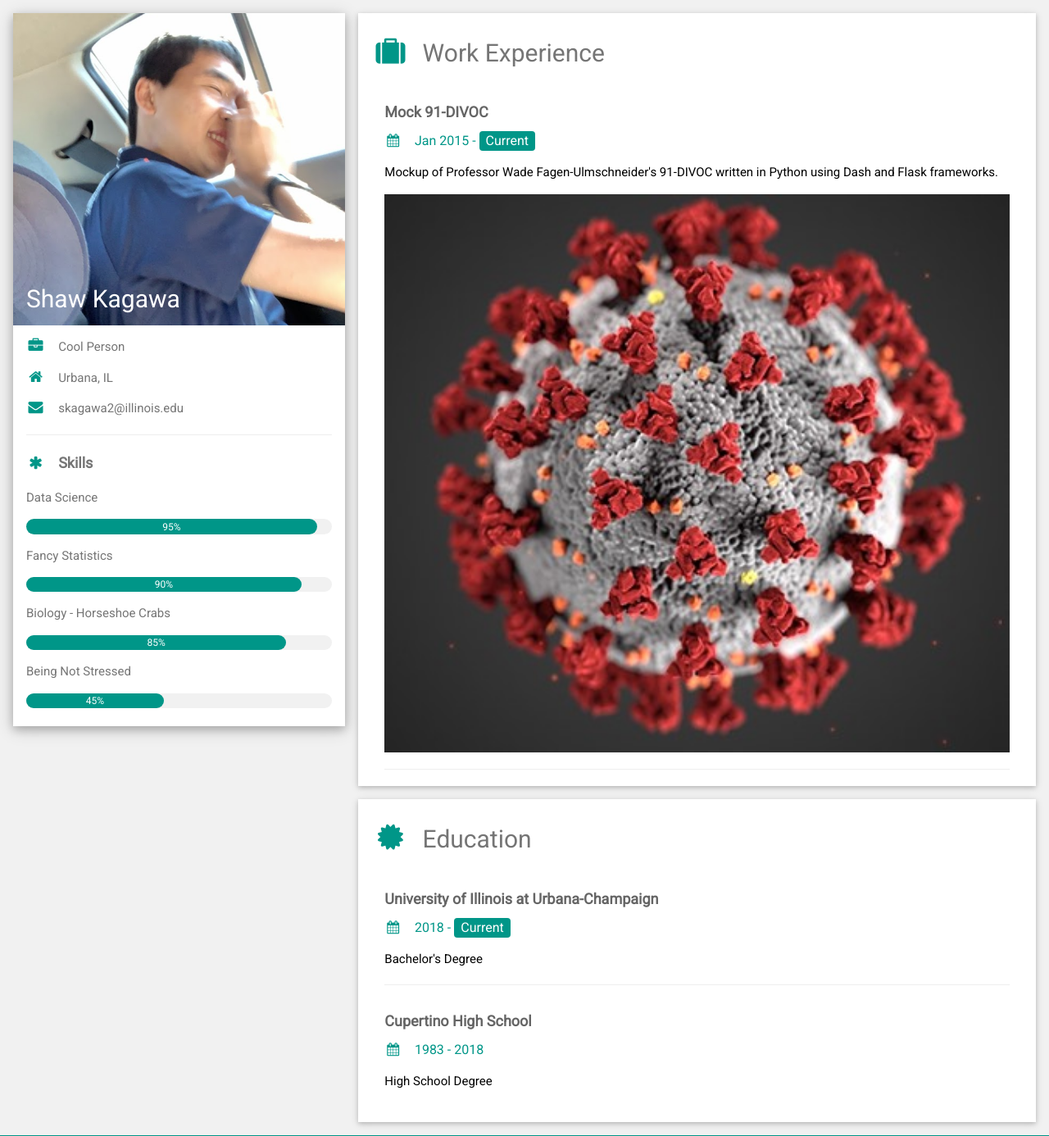
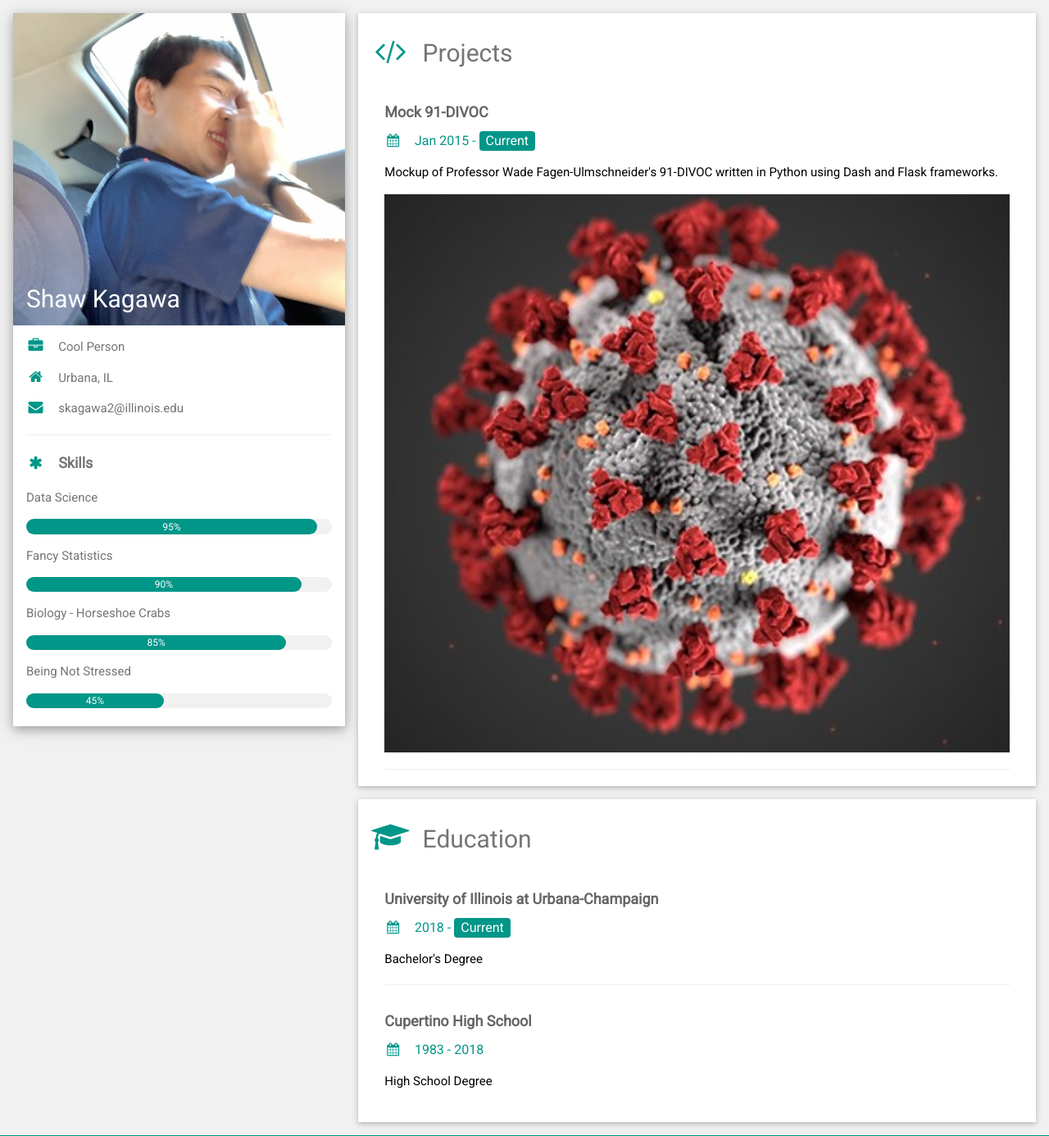
Before and after one commit to AIDA-UIUC/datascience-workshops, a Flask app: template wk08_dash/templates/index.html in a window 1280 px wide. Shown: the top 1386 px of the page at 82% size. Run offline with Flask 3, Linux system fonts and the light colour scheme; the template is opened without the code that fills it, so the values that code supplies are empty; parts of the project's set-up code (start-up, migrations or seed data) failed here and were passed over.

Commit message:
updating index page

```diff
--- a/wk08_dash/templates/index.html
+++ b/wk08_dash/templates/index.html
@@ -62,7 +62,7 @@
         <div class="w3-twothird">
 
           <div class="w3-container w3-card w3-white w3-margin-bottom">
-            <h2 class="w3-text-grey w3-padding-16"><i class="fa fa-suitcase fa-fw w3-margin-right w3-xxlarge w3-text-teal"></i>Work Experience</h2>
+            <h2 class="w3-text-grey w3-padding-16"><i class="fa fa-code fa-fw w3-margin-right w3-xxlarge w3-text-teal"></i>Projects</h2>
             <div class="w3-container">
               <h5 class="w3-opacity"><b>Mock 91-DIVOC</b></h5>
               <h6 class="w3-text-teal"><i class="fa fa-calendar fa-fw w3-margin-right"></i>Jan 2015 - <span class="w3-tag w3-teal w3-round">Current</span></h6>
@@ -73,7 +73,7 @@
           </div>
 
           <div class="w3-container w3-card w3-white">
-            <h2 class="w3-text-grey w3-padding-16"><i class="fa fa-certificate fa-fw w3-margin-right w3-xxlarge w3-text-teal"></i>Education</h2>
+            <h2 class="w3-text-grey w3-padding-16"><i class="fa fa-graduation-cap fa-fw w3-margin-right w3-xxlarge w3-text-teal"></i>Education</h2>
             <div class="w3-container">
               <h5 class="w3-opacity"><b>University of Illinois at Urbana-Champaign</b></h5>
               <h6 class="w3-text-teal"><i class="fa fa-calendar fa-fw w3-margin-right"></i>2018 - <span class="w3-tag w3-teal w3-round">Current</span></h6>
```
